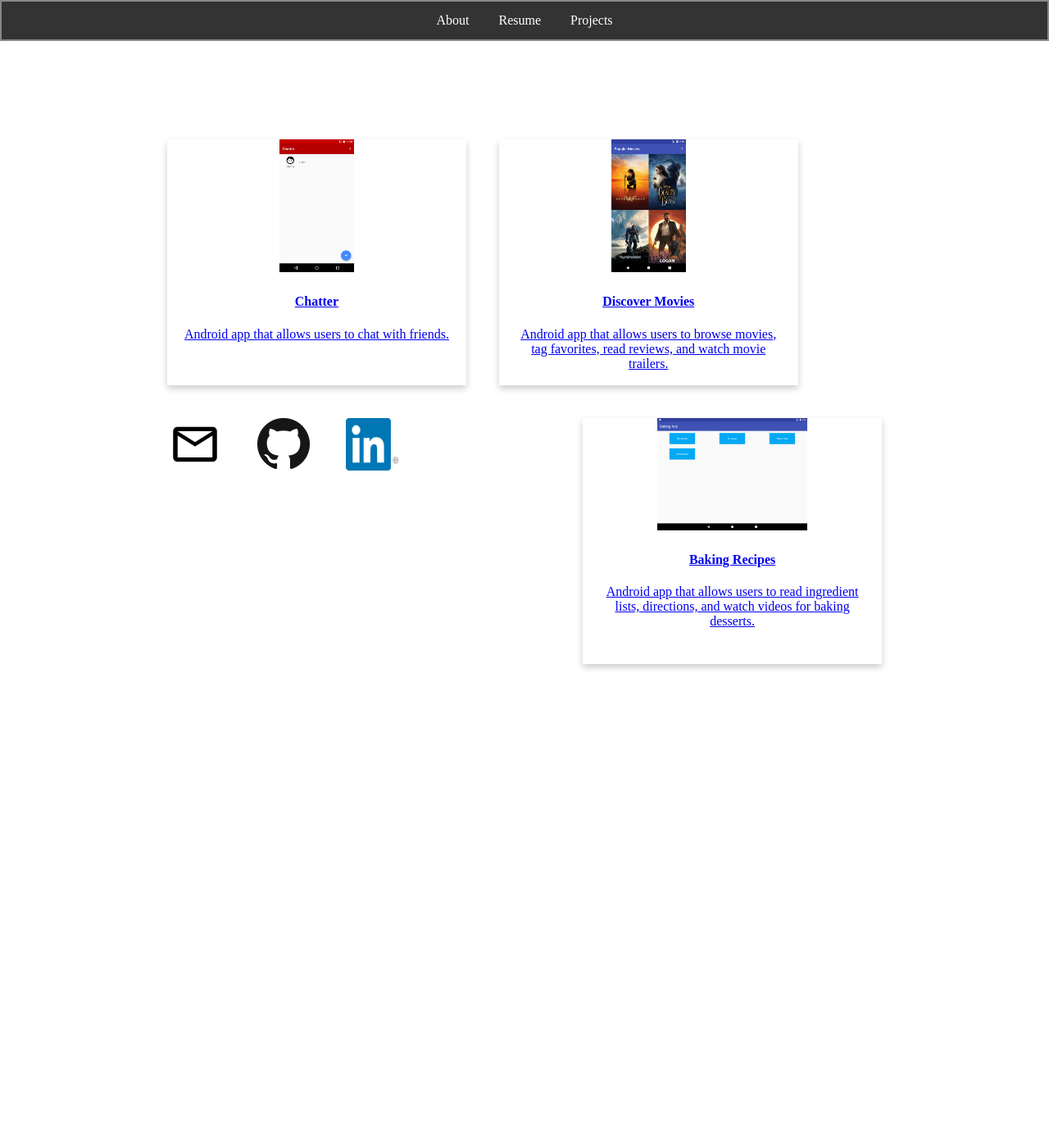
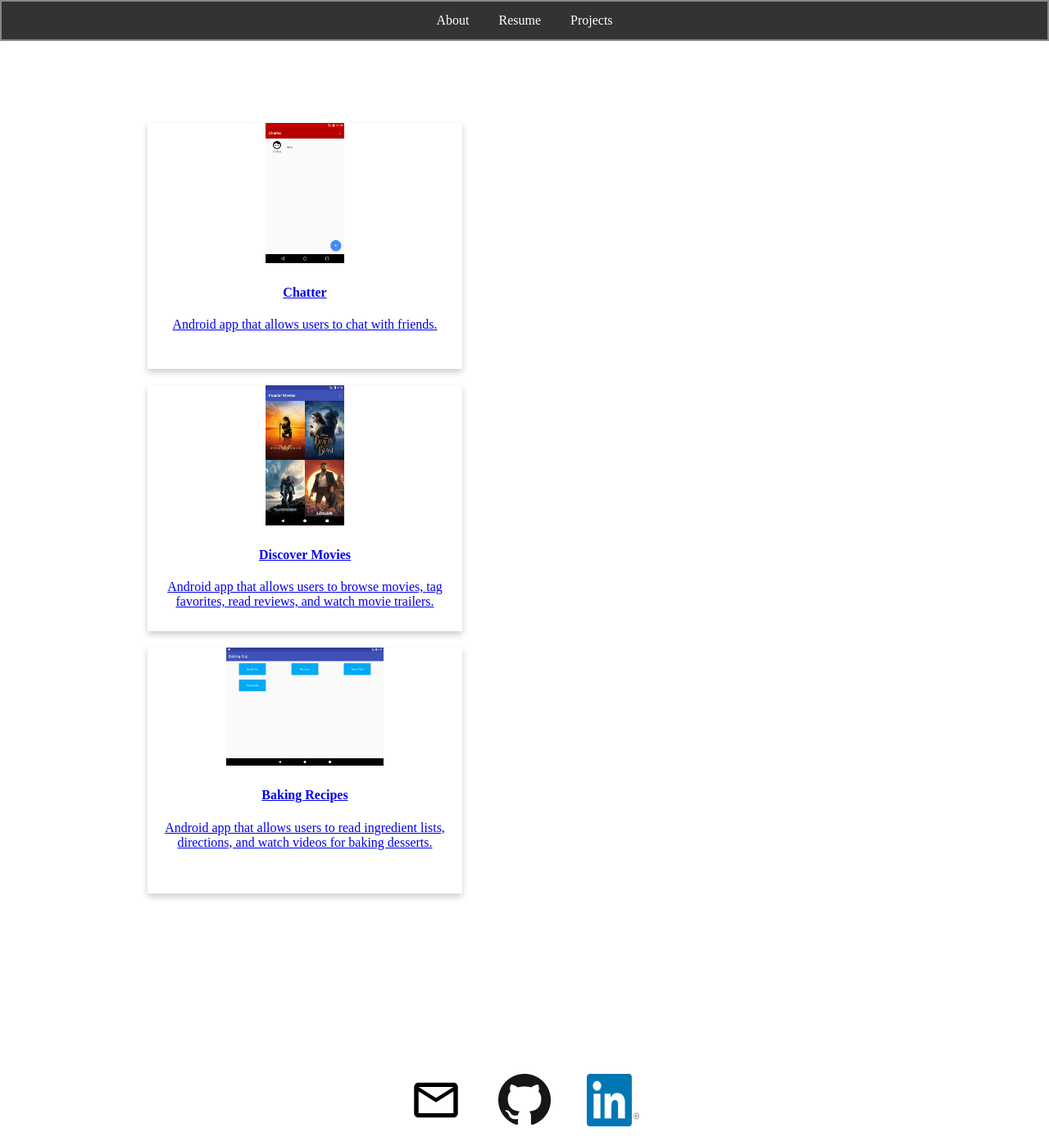
Before and after one commit to dcalabrese22/dcalabrese22.github.io, a Jekyll site: the page built from projects.html, in a window 1280 px wide. Shown: the whole page at 82% size. Built offline with Jekyll 4.4.1, drawn with Linux system fonts in a browser that asks for light colours; before the commit the page ends 900 px from its top, so only the background shows below that.

Commit message:
Update projects.html

```diff
--- a/projects.html
+++ b/projects.html
@@ -5,8 +5,8 @@ title: Projects
 
 <div class="wrapper">
 
-    <div class="cardWrapper" style="margin: auto;width: 95%">
-         <div class="card" style="float: left">
+    <div class="cardWrapper">
+         <div class="card">
             <a href="https://dcalabrese22.github.io/Chatter/">
                 <img src="images/chatter-conversations-list.png" alt="Chatter" style="width:25%">
                 <div class="container">
@@ -16,7 +16,7 @@ title: Projects
             </a>
         </div>
 
-        <div class="card" style="float: left">
+        <div class="card">
             <a href="https://dcalabrese22.github.io/Discover-Movies/">
                 <img src="images/movies-home.png" alt="Discover Movies" style="width:25%">
                 <div class="container">
@@ -27,7 +27,7 @@ title: Projects
             </a>
         </div>
 
-        <div class="card" style="float: right">
+        <div class="card">
             <a href="https://dcalabrese22.github.io/Baking-Recipes/">
                 <img src="images/baking-home.png" alt="Baking Recipes" style="width:50%">
                 <div class="container">
```
